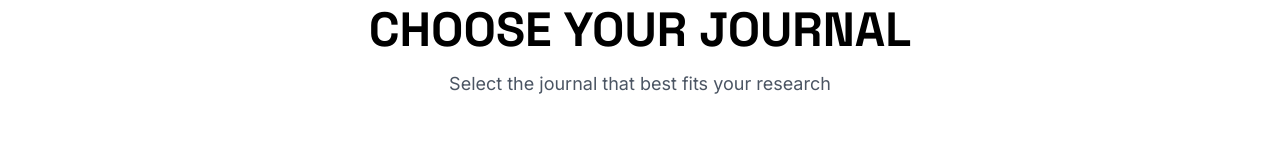
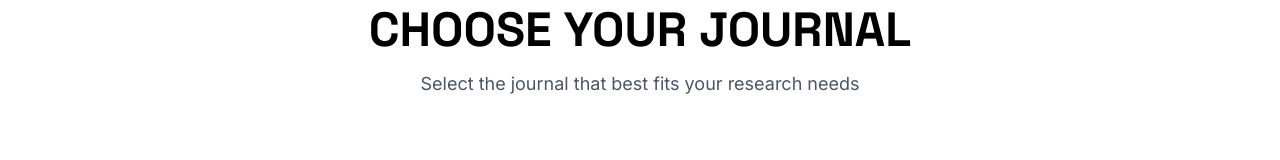
Before and after one commit to agentis-publishing/page, a Next.js app: page / in a window 1280 px wide. Shown: the part 759-919 px from the top of the page. Built offline with nearby package versions, Linux system fonts and the light colour scheme.

Commit message:
Trigger GitHub Actions workflow

```diff
--- a/src/app/page.tsx
+++ b/src/app/page.tsx
@@ -41,7 +41,7 @@ export default function HomePage() {
             <h2 className="font-display text-4xl md:text-5xl font-bold mb-4">
               CHOOSE YOUR JOURNAL
             </h2>
-            <p className="text-gray-600 text-lg">Select the journal that best fits your research</p>
+            <p className="text-gray-600 text-lg">Select the journal that best fits your research needs</p>
           </div>
 
           <div className="max-w-4xl mx-auto">
```
